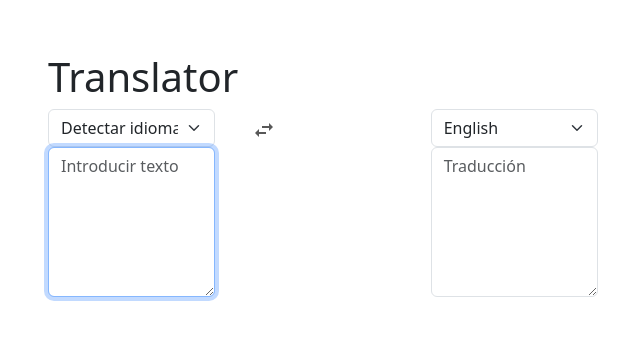
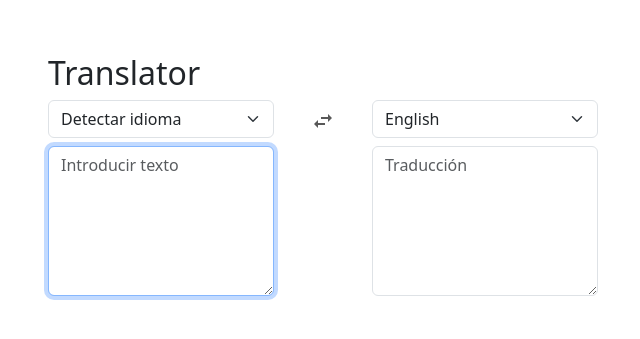
Before and after one commit to emmanuel-cruz-dev/translator, a React (Vite) app: page / in a window 1280 px wide. Shown: the part 225-564 px from the top of the page, without its empty margins (317-957 px from the left). Built offline with nearby package versions, Linux system fonts and the light colour scheme.

Commit message:
renderizando TextArea components en App

```diff
--- a/src/App.tsx
+++ b/src/App.tsx
@@ -1,41 +1,48 @@
 import "bootstrap/dist/css/bootstrap.min.css";
 import "./App.css";
 import { useStore } from "./hooks/useStore";
-import { Container, Row, Col, Button, Form } from "react-bootstrap";
+import { Container, Row, Col, Button, Stack } from "react-bootstrap";
 import { AUTO_LANGUAGE } from "./constants/constants";
 import { ArrowsIcon } from "./components/Icons";
 import { LanguageSelector } from "./components/LanguageSelector";
 import { SectionType } from "./types.d";
+import { TextArea } from "./components/TextArea";
 
 function App() {
   const {
     fromLanguage,
     toLanguage,
+    fromText,
+    result,
     interchangeLanguages,
     setFromLanguage,
     setToLanguage,
+    setFromText,
+    setResult,
   } = useStore();
 
   return (
     <Container fluid>
-      <h1>Translator</h1>
+      <h2>Translator</h2>
 
       <Row>
         <Col>
+          <Stack gap={2}>
             <LanguageSelector
               type={SectionType.From}
               value={fromLanguage}
               onChange={setFromLanguage}
             />
-          <Form.Control
-            as="textarea"
+            <TextArea
               placeholder="Introducir texto"
-            autoFocus
-            style={{ height: "150px" }}
+              type={SectionType.From}
+              value={fromText}
+              onChange={setFromText}
             />
+          </Stack>
         </Col>
 
-        <Col>
+        <Col xs="auto">
           <Button
             variant="link"
             disabled={fromLanguage === AUTO_LANGUAGE}
@@ -46,16 +53,20 @@ function App() {
         </Col>
 
         <Col>
+          <Stack gap={2}>
             <LanguageSelector
               type={SectionType.To}
               value={toLanguage}
               onChange={setToLanguage}
             />
-          <Form.Control
-            as="textarea"
+
+            <TextArea
               placeholder="Traducción"
-            style={{ height: "150px" }}
+              type={SectionType.To}
+              value={result}
+              onChange={setResult}
             />
+          </Stack>
         </Col>
       </Row>
     </Container>
--- /dev/null
+++ b/src/components/TextArea.tsx
@@ -0,0 +1,28 @@
+import { Form } from "react-bootstrap";
+import { FC } from "react";
+import { SectionType } from "../types.d";
+
+interface Props {
+  type: SectionType;
+  placeholder: string;
+  loading?: boolean;
+  onChange: (value: string) => void;
+  value: string;
+}
+
+export const TextArea: FC<Props> = ({
+  type,
+  placeholder,
+  loading,
+  value,
+  onChange,
+}) => {
+  return (
+    <Form.Control
+      autoFocus={type === SectionType.From}
+      as="textarea"
+      placeholder={placeholder}
+      style={{ height: "150px" }}
+    />
+  );
+};
```
Lines whose indentation alone changed are shown as unchanged.
